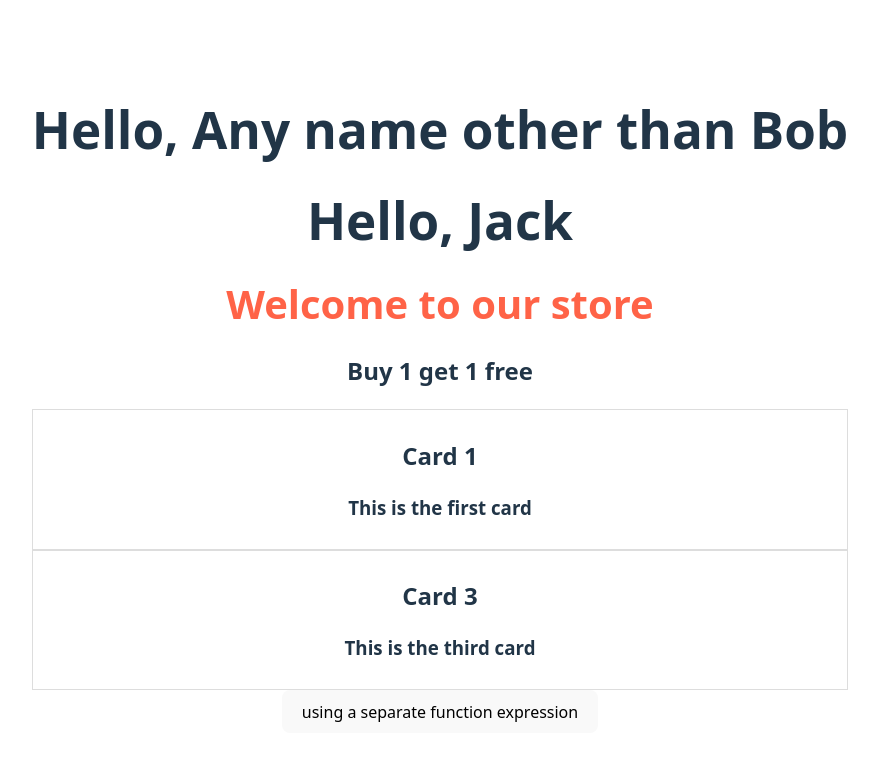
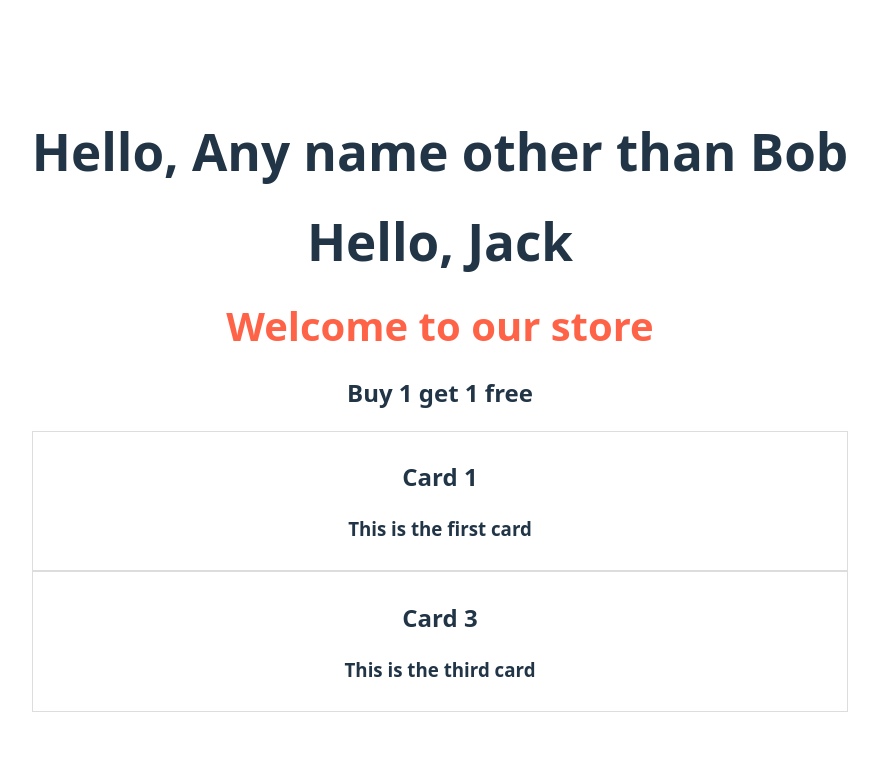
Before and after one commit to waqiyuddev/meta-react-basic, a React (Vite) app in the folder vite-project/: page / in a window 1280 px wide. Shown: the top 760 px of the page, without its empty margins (200-1079 px from the left). Built offline with nearby package versions, Linux system fonts and the light colour scheme.

Commit message:
Update App.tsx

```diff
--- a/vite-project/src/App.tsx
+++ b/vite-project/src/App.tsx
@@ -18,11 +18,11 @@ function App() {
       <Card h2="Card 1" h3="This is the first card" />
       <Card h2="Card 3" h3="This is the third card" />
 
-      <div className="fourthExample">
+      {/* <div className="fourthExample">
         <button onClick={fourthExample}>
           using a separate function expression
         </button>
-      </div>
+      </div> */}
     </div>
   );
 }
```
